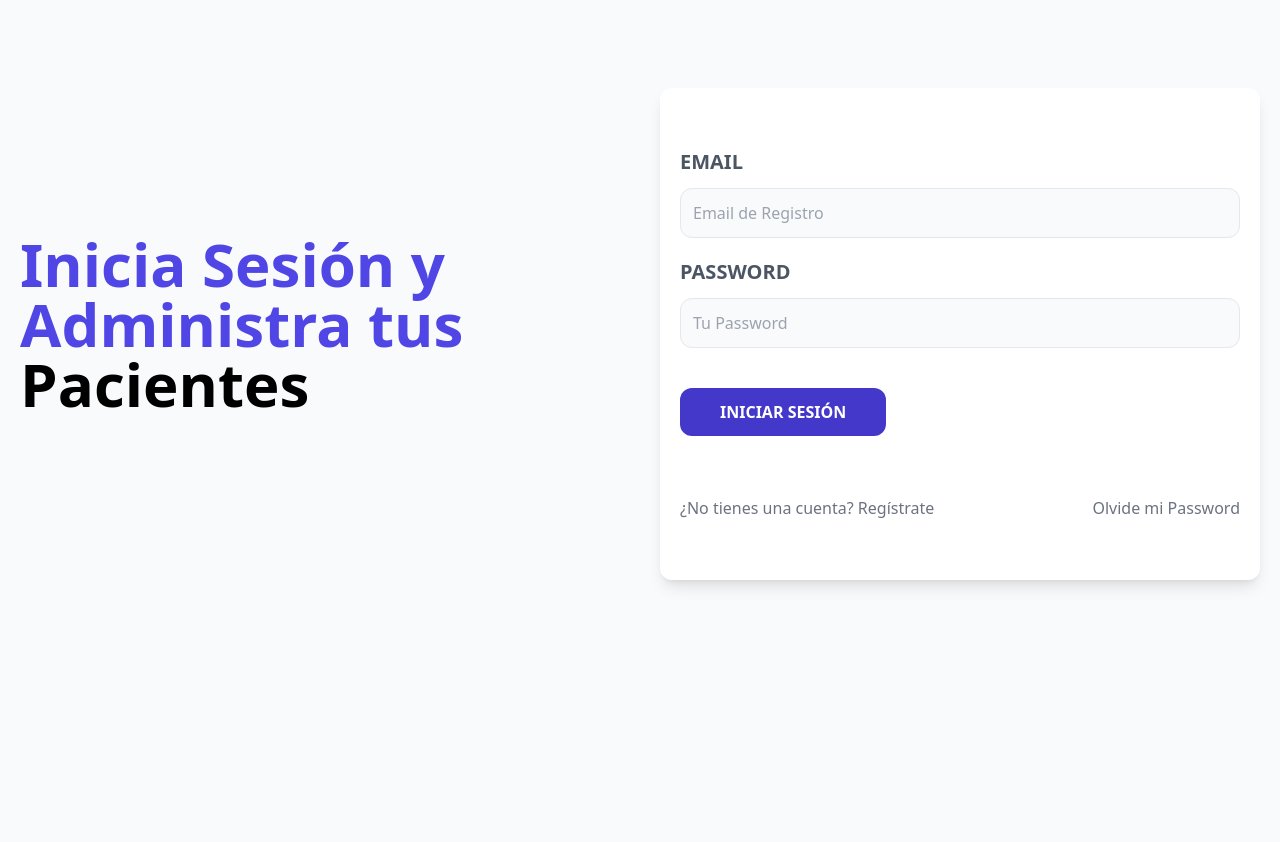
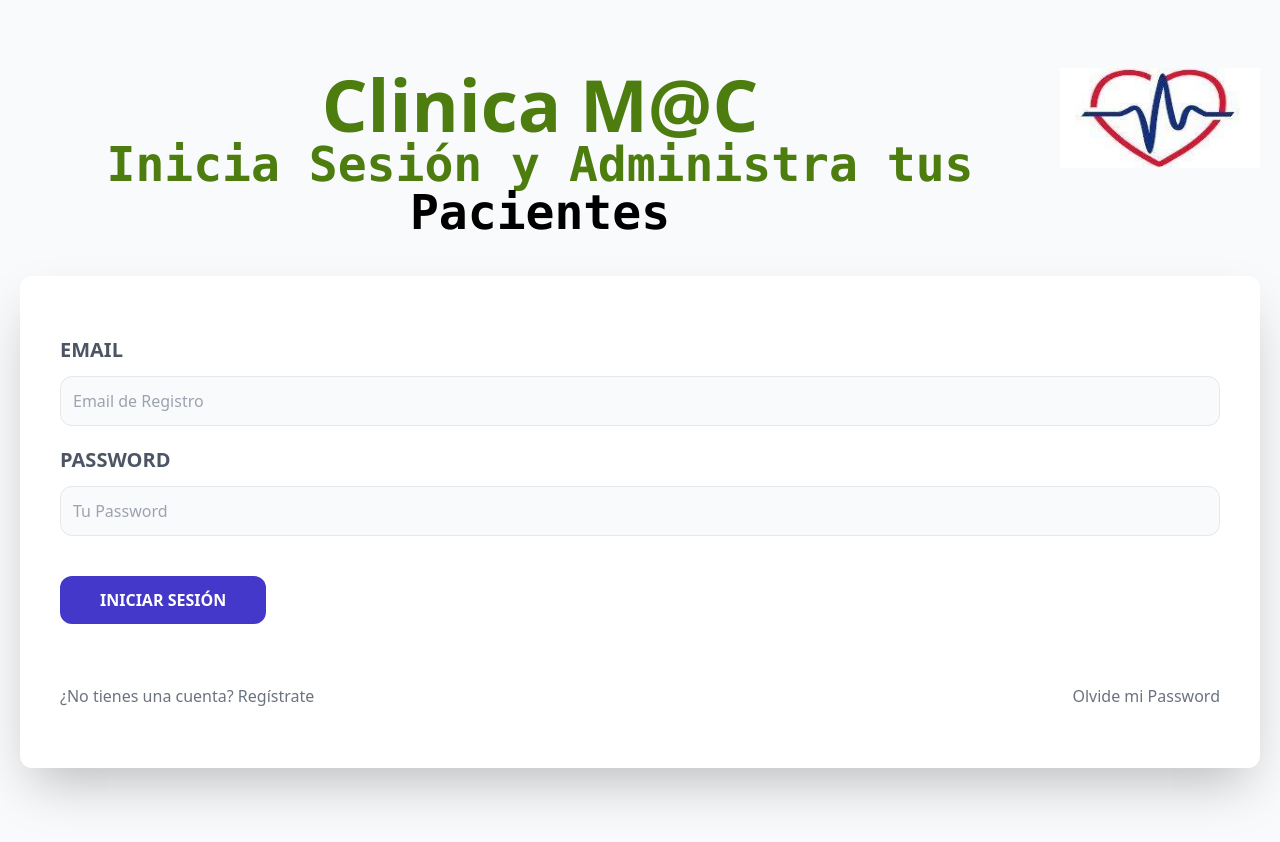
Before and after one commit to RodrigoBau2507/ClinicaMac_frontend, a React (Vite) app: page / in a window 1280 px wide. Shown: the top 842 px of the page. Built offline with nearby package versions, Linux system fonts and the light colour scheme.

Commit message:
deployment4

```diff
--- a/src/components/Footer.jsx
+++ b/src/components/Footer.jsx
@@ -2,7 +2,7 @@
 const Footer = () => {
   return (
       <footer className="py-10">
-          <p className="text-center font-bold">APV - Administrador de Pacientes de {''}
+          <p className="text-center font-bold">Administrador de Pacientes de {''}
               <span className="text-indigo-600">Veterinaria</span>
            </p>
       </footer>
--- a/src/components/Header.jsx
+++ b/src/components/Header.jsx
@@ -5,9 +5,9 @@ const Header = () => {
 
     const { cerrarSesion } = useAuth()
   return (
-        <header className="py-10 bg-indigo-600">
+        <header className="py-10 bg-lime-800">
             <div className="container mx-auto flex flex-col lg:flex-row justify-between items-center">
-                <h1 className="font-bold text-2xl text-indigo-200 text-center">
+                <h1 className="font-black text-2xl text-black-200 text-center">
                     Administrador de Pacientes de {''}
                     <span className="text-white font-black">Veterinaria</span>
                 </h1>
--- a/src/layout/AuthLayout.jsx
+++ b/src/layout/AuthLayout.jsx
@@ -7,7 +7,7 @@ import { Outlet } from 'react-router-dom'
 const AuthLayout = () => {
   return (
     <>
-        <main className="container mx-auto md:grid md:grid-cols-2 mt-12 gap-10 p-5 items-center">
+        <main className="container mx-auto md:grid md:grid-cols-1 mt-12 gap-10 p-5 items-center">
             <Outlet />
         </main>
 
--- a/src/paginas/Login.jsx
+++ b/src/paginas/Login.jsx
@@ -3,6 +3,7 @@ import { Link, useNavigate} from 'react-router-dom'
 import Alerta from '../components/Alerta'
 import useAuth from '../hooks/useAuth'
 import clienteAxios from '../config/axios'
+import imagen from '../../public/img/images.jpg'
 
 const Login = () => {
 
@@ -43,14 +44,22 @@ const Login = () => {
     return (
         <>
                 <div>
-                    <h1 className="text-indigo-600 font-black text-6xl">
+                    <h1 className="text-lime-700 font-black text-7xl text-center">
+                        <img style={{width: 200, height: 100, marginBottom: 20}} src={imagen} alt="imagen sobre nosotros" className='float-right'/>
+                        Clinica M@C
+                    </h1>
+                    <div className=' content-between'>
+                    <h1 className="text-lime-700 font-black text-5xl font-mono text-center">
                         Inicia Sesión y Administra tus  {""}
                         <span className="text-black"> Pacientes</span>
                     </h1>
                 </div>
+                </div>
 
 
-                <div className='mt-20 md:mt-5 shadow-lg px-5 py-10 rounded-xl bg-white'>
+
+
+                <div className='shadow-2xl px-10 py-10 rounded-xl bg-white content-center'>
                     {msg && <Alerta
                         alerta={alerta}
                     />}
```
Also changed, not shown: src/components/Formulario.jsx (+1 -183 lines), public/img/images.jpg (added), 1 other file (tests, documents, lock files or other folders).
